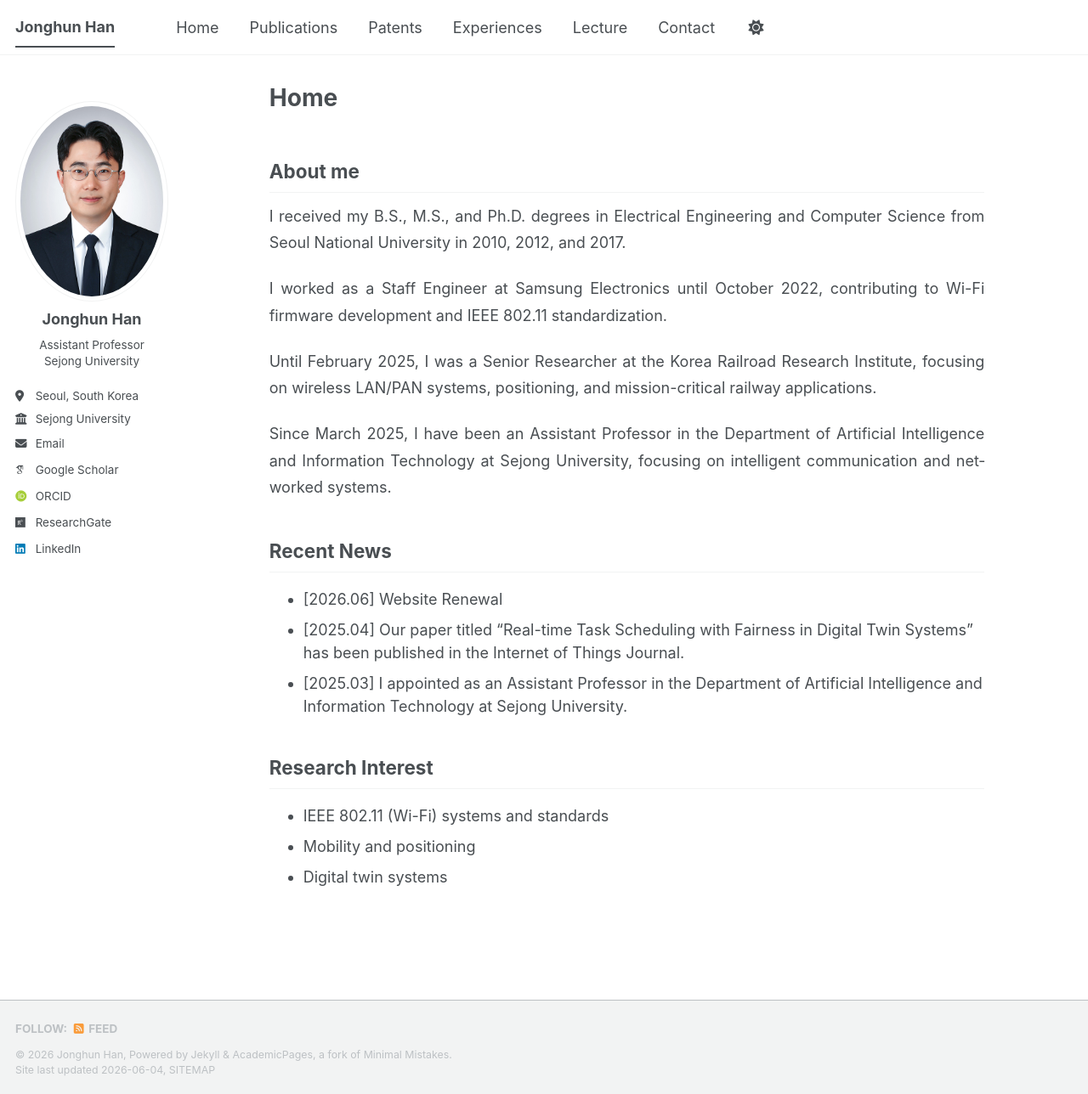
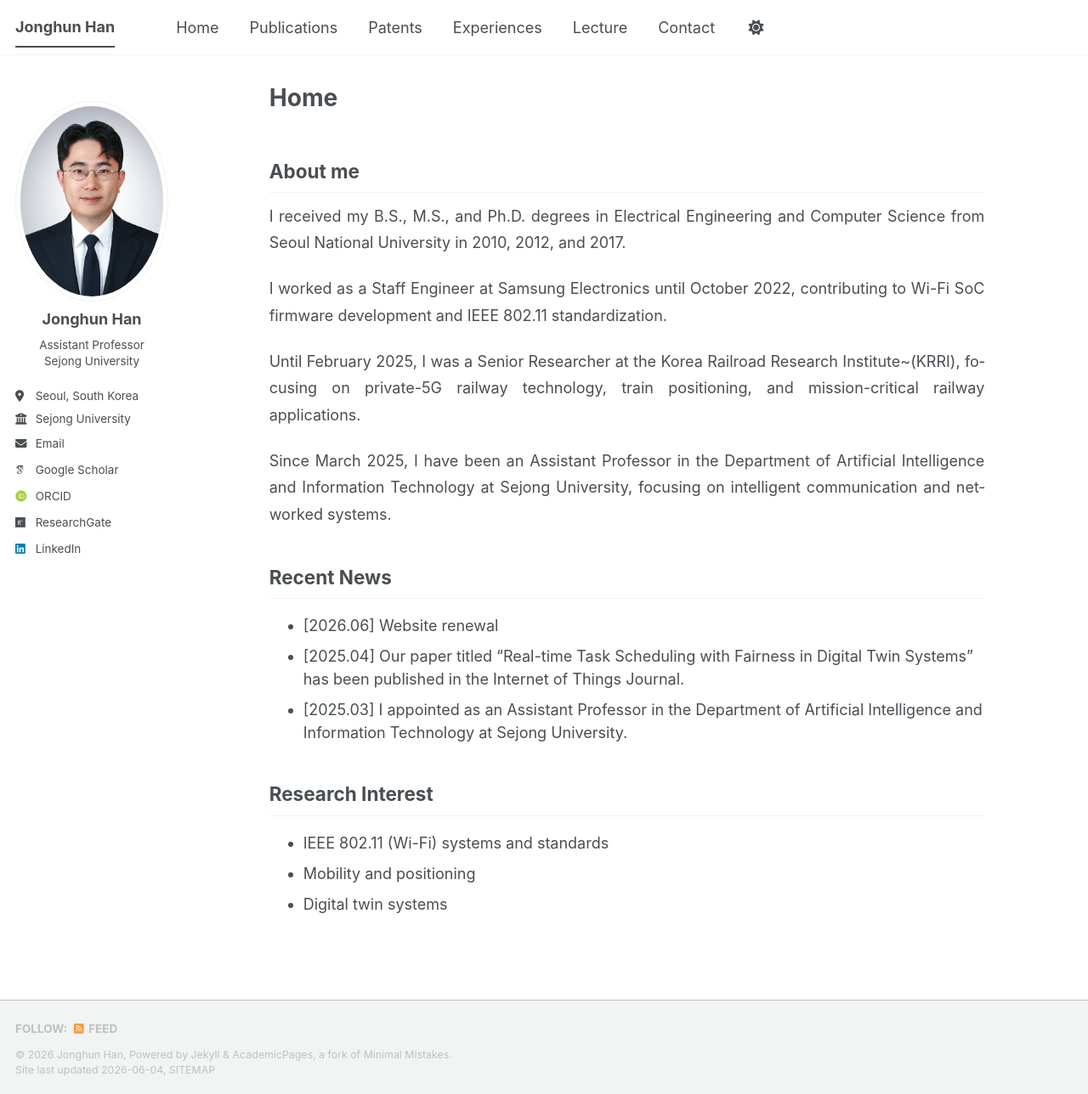
Before and after one commit to icnsl/icnsl.github.io, a Jekyll site: the page built from _pages/about.md, in a window 1280 px wide and 1288 px high. Shown: the whole window at 85% size. Built offline with Jekyll 4.4.1, drawn with Linux system fonts in a browser that asks for light colours; some web fonts are replaced; a script bundle is joined from its source files by our own code; library files that are not in the unit come from our copies.

Commit message:
Update about.md

```diff
--- a/_pages/about.md
+++ b/_pages/about.md
@@ -14,11 +14,11 @@ I received my B.S., M.S., and Ph.D. degrees in Electrical Engineering and Comput
 </p>
 
 <p>
-I worked as a Staff Engineer at Samsung Electronics until October 2022, contributing to Wi-Fi firmware development and IEEE 802.11 standardization.
+I worked as a Staff Engineer at Samsung Electronics until October 2022, contributing to Wi-Fi SoC firmware development and IEEE 802.11 standardization.
 </p>
 
 <p>
-Until February 2025, I was a Senior Researcher at the Korea Railroad Research Institute, focusing on wireless LAN/PAN systems, positioning, and mission-critical railway applications.
+Until February 2025, I was a Senior Researcher at the Korea Railroad Research Institute~(KRRI), focusing on private-5G railway technology, train positioning, and mission-critical railway applications.
 </p>
 
 <p>
@@ -28,7 +28,7 @@ Since March 2025, I have been an Assistant Professor in the Department of Artifi
 </div>
 
 ## Recent News
-- [2026.06] Website Renewal
+- [2026.06] Website renewal
 - [2025.04] Our paper titled “Real-time Task Scheduling with Fairness in Digital Twin Systems” has been published in the Internet of Things Journal.
 - [2025.03] I appointed as an Assistant Professor in the Department of Artificial Intelligence and Information Technology at Sejong University.
 
```
